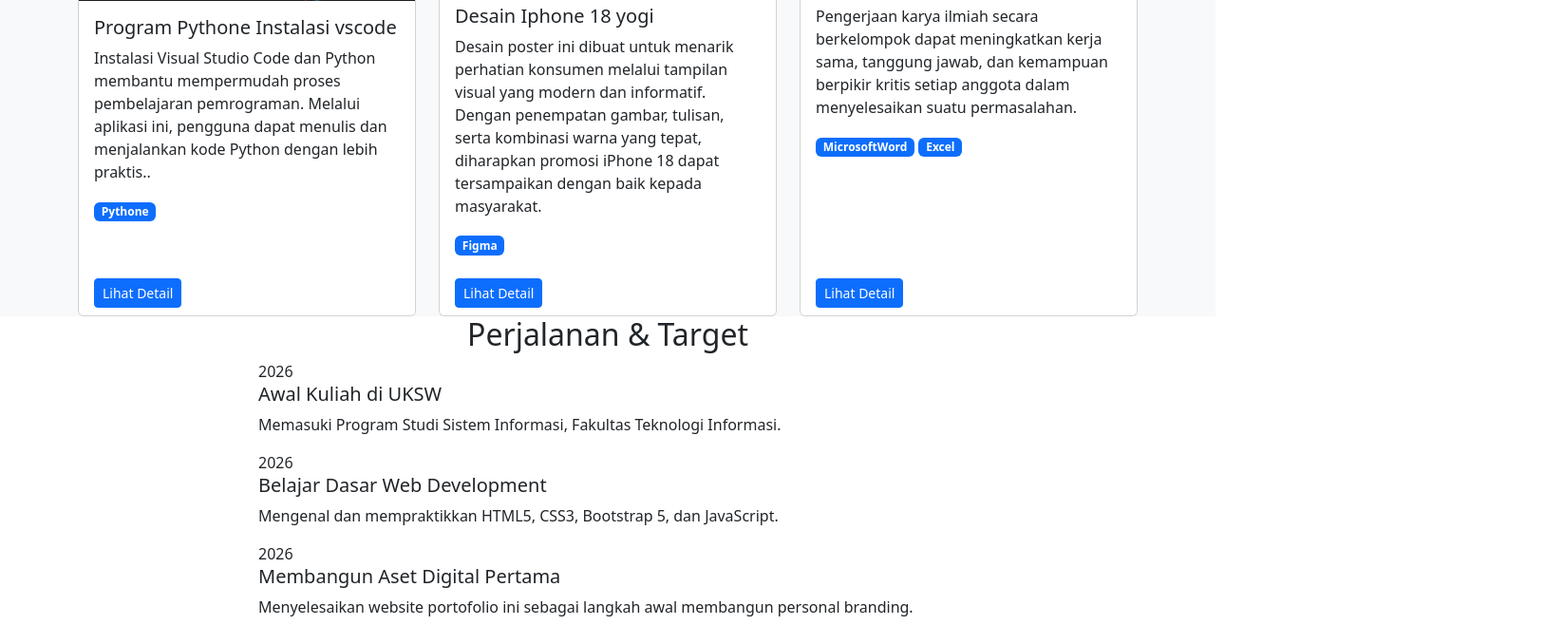
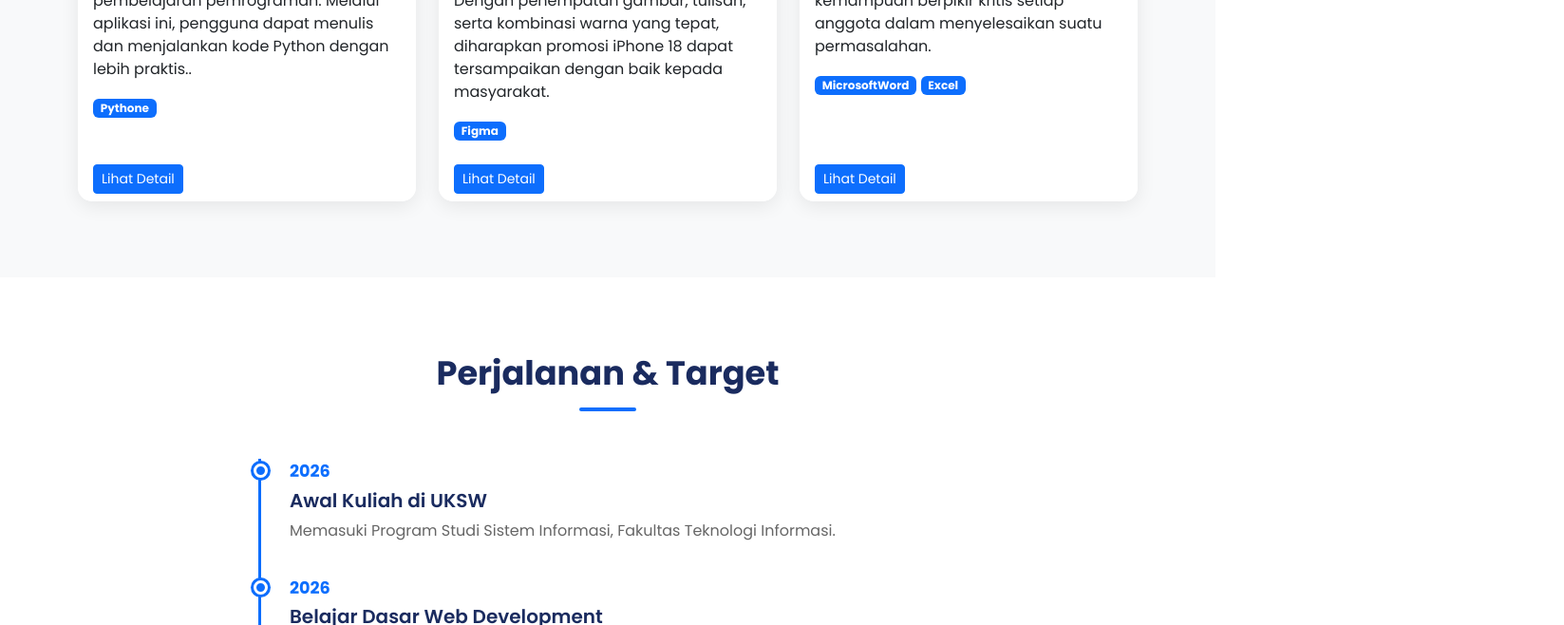
Before and after one commit to dikayogi009-coder/adhikaa, a plain HTML site: page index.html in a window 1280 px wide. Shown: the part 2101-2759 px from the top of the page at 95% size, 1647 px wide, since content can reach past the window. Drawn offline with nearby package versions, Linux system fonts and the light colour scheme; the site is published under a folder, as on GitHub Pages, so addresses that start at the root find nothing.

Commit message:
Update index.html

```diff
--- a/index.html
+++ b/index.html
@@ -12,7 +12,7 @@
     <!-- Google Fonts: Poppins -->
     <link href="https://fonts.googleapis.com/css2?family=Poppins:wght@300;400;500;600;700;800&display=swap" rel="stylesheet">
     <!-- Custom CSS -->
-    <link rel="stylesheet" href="/style.css">
+    <link rel="stylesheet" href="style.css">
 </head>
 <body>
 
@@ -227,6 +227,6 @@
 
     <!-- Bootstrap JS -->
     <script src="https://cdn.jsdelivr.net/npm/bootstrap@5.3.2/dist/js/bootstrap.bundle.min.js"></script>
-    <script src="js/script.js"></script>
+    <script src="script.js"></script>
 </body>
 </html>
```
